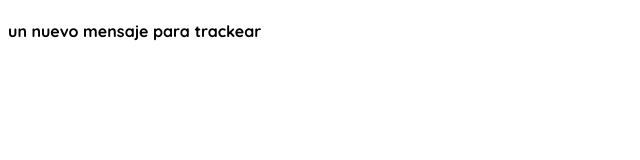
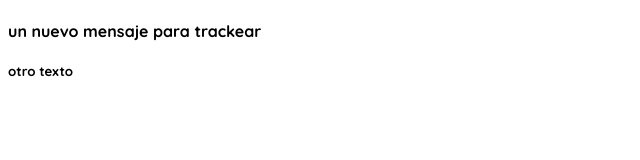
Before and after one commit to Carlos-githubb/pruebadecomandos, a plain HTML site: page index.html in a window 1280 px wide. Shown: the full height of the page, 0-640 px from the left. Drawn offline with Linux system fonts and the light colour scheme.

Commit message:
titulo 2

```diff
--- a/index.html
+++ b/index.html
@@ -23,5 +23,6 @@
 </head>
 <body>
   <h4>un nuevo mensaje para trackear</h4>
+  <h5>otro texto</h5>
 </body>
 </html>
```
